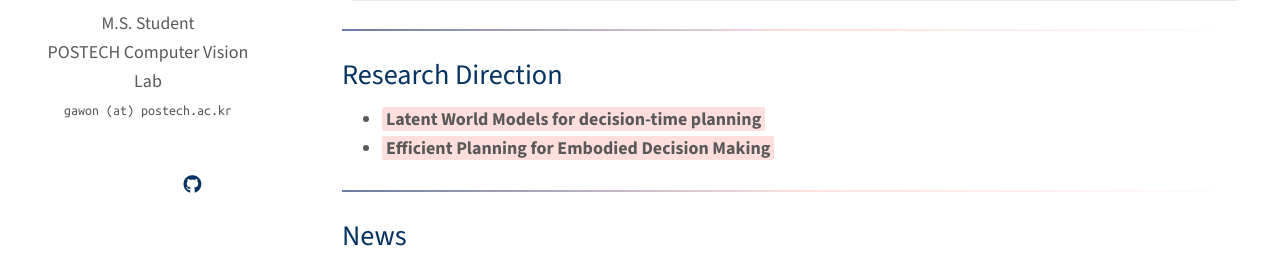
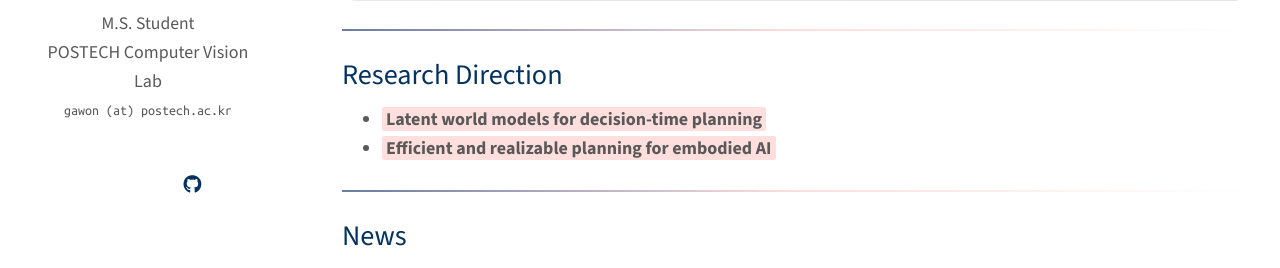
Before and after one commit to gawon1224/gawon1224.github.io, a Jekyll site: the page built from index.md, in a window 1280 px wide and 900 px high. Shown: the part 227-495 px from the top of the window. Built offline with Jekyll 4.4.1, drawn with Linux system fonts in a browser that asks for light colours; a style sheet for code colours, icons or effects is not loaded.

```diff
--- a/index.md
+++ b/index.md
@@ -14,8 +14,8 @@
 
 ## Research Direction
 
-- <span class="highlight"><b>Latent World Models for decision-time planning</b></span>
-- <span class="highlight"><b>Efficient Planning for Embodied Decision Making</b></span>
+- <span class="highlight"><b>Latent world models for decision-time planning</b></span>
+- <span class="highlight"><b>Efficient and realizable planning for embodied AI</b></span>
 
 ---
 
```
